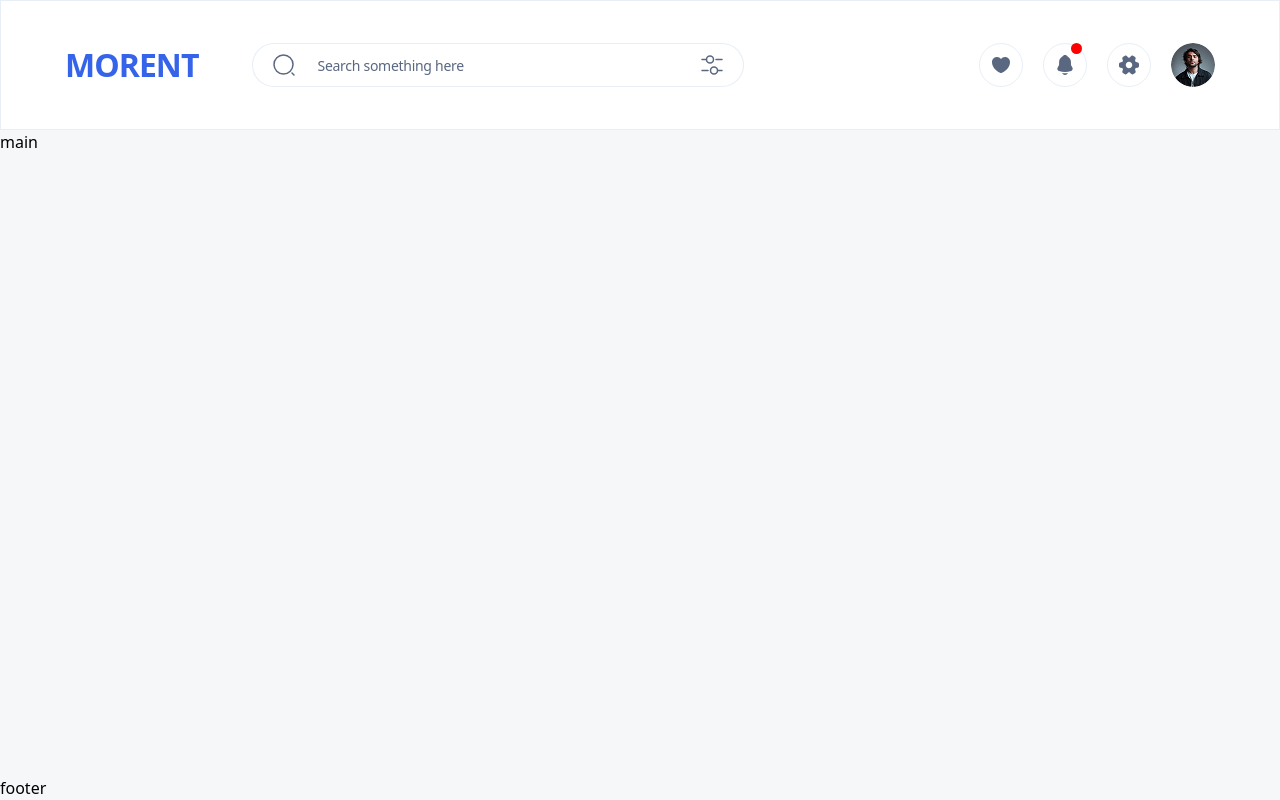
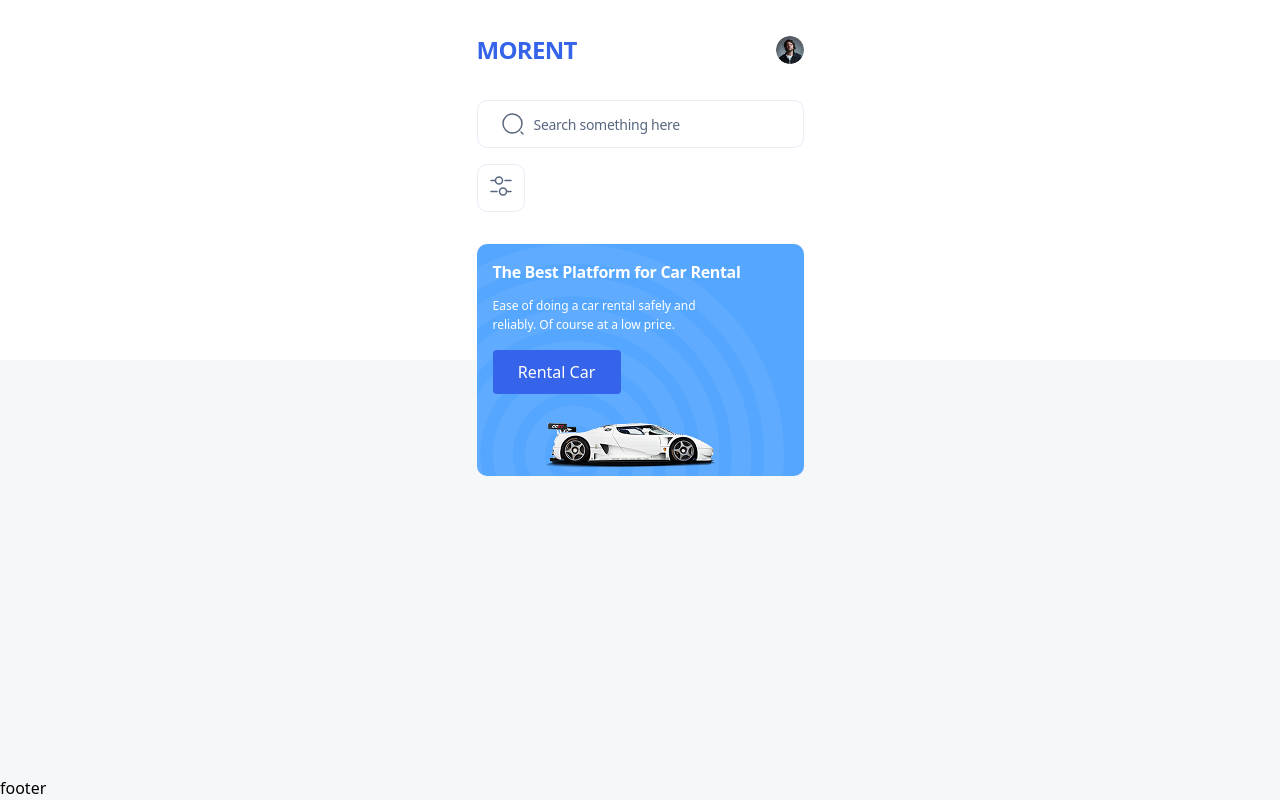
Before and after one commit to merci54/car-rent, a plain HTML site: page index.html in a window 1280 px wide. Drawn offline with nearby package versions, Linux system fonts and the light colour scheme.

Commit message:
hero section

```diff
--- a/css/styles.css
+++ b/css/styles.css
@@ -1,3 +1,4 @@
+/* #region Main */
 :root {
     font-family: "Plus Jakarta Sans", sans-serif;
     font-size: 16px;
@@ -16,6 +17,11 @@ p {
     margin: 0;
     padding: 0;
     text-decoration: none;
+}
+
+img {
+    display: block;
+    max-width: 100px;
 }
 
 a {
@@ -39,66 +45,93 @@ body {
     margin: 0;
 }
 
+button {
+    outline: none;
+    border: none;
+    cursor: pointer;
+}
+
 main {
     flex-grow: 1;
 }
 
 .container {
-    max-width: 1440px;
+    max-width: 375px;
+    padding: 0 24px;
     margin: 0 auto;
-    padding: 0 64px;
 }
 
+/* #endregion Main */
 
+/* #region Header */
 .header {
-    border: 1px solid rgba(195, 212, 233, 0.4);
-    min-height: 124px;
+    padding: 0 0 148px 0;
     background-color: #fff;
 }
 
 .header .container {
     display: flex;
-    justify-content: space-between;
-    align-items: center;
-    flex-wrap: wrap;
+    flex-direction: column;
+
 }
 
 .nav {
+    display: flex;
+    justify-content: space-between;
     align-items: center;
-    display: flex;
+
 }
 
 .logo {
     text-transform: uppercase;
     text-decoration: none;
-    margin-right: 54px;
     font-weight: 700;
     letter-spacing: -0.03em;
     color: #3563E9;
-    font-size: 32px;
+    font-size: 24px;
 
-    padding: 40px 0;
+    padding: 32px 0;
+}
+
+.profile-img {
+    width: 28px;
+    height: 28px;
+
+    border-radius: 50%;
 }
 
 .nav-search {
+    display: flex;
+    flex-wrap: wrap;
+    gap: 16px;
+
     position: relative;
-
 }
 
 .nav-search-input {
-    min-width: 492px;
-    height: 44px;
-    border-radius: 70px;
+    border-radius: 10px;
     border: 1px solid rgba(195, 212, 233, 0.4);
-    padding-left: 64px;
+    padding: 12px 0 12px 56px;
 
+    min-height: 48px;
+}
 
+.nav-search-input::placeholder {
+    font-weight: 500;
+    font-size: 14px;
+    line-height: 150%;
+    letter-spacing: -0.02em;
+    color: #596780;
+}
+
+.nav-search-input {
+    flex-grow: 1;
 }
 
 .search-icon {
     position: absolute;
-    left: 20px;
-    top: 10px;
+    left: 24px;
+    top: 12px;
 
     stroke: #596780;
     fill: none;
@@ -106,70 +139,68 @@ main {
     cursor: pointer;
 }
 
+.filter-button {
+    width: 48px;
+    height: 48px;
+
+    border: 1px solid rgba(195, 212, 233, 0.4);
+    border-radius: 10px;
+    background-color: #fff;
+}
+
 .filter-icon {
-    position: absolute;
-    top: 10px;
-    right: 20px;
-
     stroke-width: 0;
     stroke: #596780;
     fill: none;
 
-    cursor: pointer;
-}
-
-.nav-search-input::placeholder {
-    font-size: 14px;
-    color: #596780;
-    font-weight: 500;
-    letter-spacing: -0.02em;
 }
 
 
-.header-menu-list {
-    display: flex;
-    gap: 20px;
+/* #endregion Header */
+
+/* #region Hero */
+
+.hero {
+    margin-top: -116px;
 }
 
-.menu-icon {
-    border-radius: 50%;
-    border: 1px solid rgba(195, 212, 233, 0.4);
-    width: 44px;
+.hero-wrapper {
+    padding: 16px 0 0 16px;
+    min-height: 232px;
+    background-color: #54A6FF;
+    border-radius: 10px;
+
+    background-image: url(../img/hero-bg.png);
+    background-repeat: no-repeat;
+}
+
+.hero-title {
+    font-weight: 600;
+    font-size: 16px;
+    line-height: 150%;
+    letter-spacing: -0.02em;
+    color: #fff;
+
+    margin-bottom: 12px;
+}
+
+.hero-text {
+    max-width: 216px;
+
+    font-weight: 500;
+    font-size: 12px;
+    line-height: 1.6;
+    color: #fff;
+
+    margin-bottom: 16px;
+}
+
+.hero-button {
+    border-radius: 4px;
+    padding: 0px 20px;
+    width: 128px;
     height: 44px;
 
-    display: flex;
-    justify-content: center;
-    align-items: center;
+    color: #fff;
+    background-color: #3563E9;
 }
-
-.notifications {
-    position: relative;
-}
-
-.notifications:before {
-    content: " ";
-    display: block;
-    position: absolute;
-    top: -0.7px;
-    right: 4px;
-    width: 11px;
-    height: 11px;
-    border-radius: 50%;
-    background-color: red;
-}
-
-.menu-icon {
-    fill: #596780;
-}
-
-.profile {
-    border-radius: 50%;
-    width: 44px;
-    height: 44px;
-    display: flex;
-    justify-content: center;
-    align-items: center;
-
-    background-image: url(../img/profile.jpg);
-    background-repeat: no-repeat;
-}
--- /dev/null
+++ b/css/styles1.css
@@ -0,0 +1,118 @@
+.container {
+    max-width: 1440px;
+    margin: 0 auto;
+    padding: 0 64px;
+}
+
+
+.header {
+    border: 1px solid rgba(195, 212, 233, 0.4);
+    min-height: 124px;
+    background-color: #fff;
+}
+
+.header .container {
+    display: flex;
+    justify-content: space-between;
+    align-items: center;
+    flex-wrap: wrap;
+}
+
+.nav {
+    align-items: center;
+    display: flex;
+}
+
+.logo {
+    text-transform: uppercase;
+    text-decoration: none;
+    margin-right: 54px;
+    font-weight: 700;
+    letter-spacing: -0.03em;
+    color: #3563E9;
+    font-size: 32px;
+
+    padding: 40px 0;
+}
+
+.nav-search {
+    position: relative;
+
+}
+
+.nav-search-input {
+    min-width: 492px;
+    height: 44px;
+    border-radius: 70px;
+    border: 1px solid rgba(195, 212, 233, 0.4);
+    padding-left: 64px;
+
+
+}
+
+.search-icon {
+    position: absolute;
+    left: 20px;
+    top: 10px;
+
+    stroke: #596780;
+    fill: none;
+
+    cursor: pointer;
+}
+
+.filter-icon {
+    position: absolute;
+    top: 10px;
+    right: 20px;
+
+    stroke-width: 0;
+    stroke: #596780;
+    fill: none;
+
+    cursor: pointer;
+}
+
+.nav-search-input::placeholder {
+    font-size: 14px;
+    color: #596780;
+    font-weight: 500;
+    letter-spacing: -0.02em;
+}
+
+
+.header-menu-list {
+    display: flex;
+    gap: 20px;
+}
+
+.menu-icon {
+    border-radius: 50%;
+    border: 1px solid rgba(195, 212, 233, 0.4);
+    width: 44px;
+    height: 44px;
+
+    display: flex;
+    justify-content: center;
+    align-items: center;
+}
+
+.notifications {
+    position: relative;
+}
+
+.notifications:before {
+    content: " ";
+    display: block;
+    position: absolute;
+    top: -0.7px;
+    right: 4px;
+    width: 11px;
+    height: 11px;
+    border-radius: 50%;
+    background-color: red;
+}
+
+.menu-icon {
+    fill: #596780;
+}
--- a/index.html
+++ b/index.html
@@ -18,7 +18,10 @@
         <div class="container">
             <nav class="nav">
                 <a href="" class="logo">morent</a>
-                <div class="nav-search">
+                <a href="#" class="profile">
+                    <img class="profile-img" src="./img/profile.jpg" alt="profile-img">
+                </a>
+                <!-- <div class="nav-search">
                     <svg class="search-icon" width="24" height="24">
                         <use href="./img/symbol-defs.svg#icon-search"></use>
                     </svg>
@@ -27,11 +30,24 @@
                     <svg class="filter-icon" width="24" height="24">
                         <use href="./img/symbol-defs.svg#icon-filter"></use>
                     </svg>
-                </div>
+                </div> -->
 
             </nav>
             <div class="header-menu">
-                <ul class="header-menu-list">
+                <div class="nav-search">
+                    <svg class="search-icon" width="24" height="24">
+                        <use href="./img/symbol-defs.svg#icon-search"></use>
+                    </svg>
+                    <input class="nav-search-input" placeholder="Search something here" type="search" id="search"
+                        name="search">
+                    <button class="filter-button" type="button">
+                        <svg class="filter-icon" width="24" height="24">
+                            <use href="./img/symbol-defs.svg#icon-filter"></use>
+                        </svg>
+                    </button>
+
+                </div>
+                <!-- <ul class="header-menu-list">
                     <li class="header-menu-item">
                         <a href="#" class="favourite menu-icon">
                             <svg class="heart-icon" width="20" height="18">
@@ -53,18 +69,21 @@
                             </svg>
                         </a>
                     </li>
-                    <li class="header-menu-item">
-                        <a href="#" class="profile"></a>
-                    </li>
-                </ul>
-
-
-
-
+                </ul> -->
             </div>
         </div>
     </header>
-    <main>main</main>
+    <main>
+        <section class="hero">
+            <div class="container">
+                <div class="hero-wrapper">
+                    <h1 class="hero-title">The Best Platform for Car Rental</h1>
+                    <p class="hero-text">Ease of doing a car rental safely and reliably. Of course at a low price.</p>
+                    <button type="button" class="hero-button">Rental Car</button>
+                </div>
+            </div>
+        </section>
+    </main>
     <footer>footer</footer>
 </body>
 
```
Also changed, not shown: img/hero-bg.png (added).
